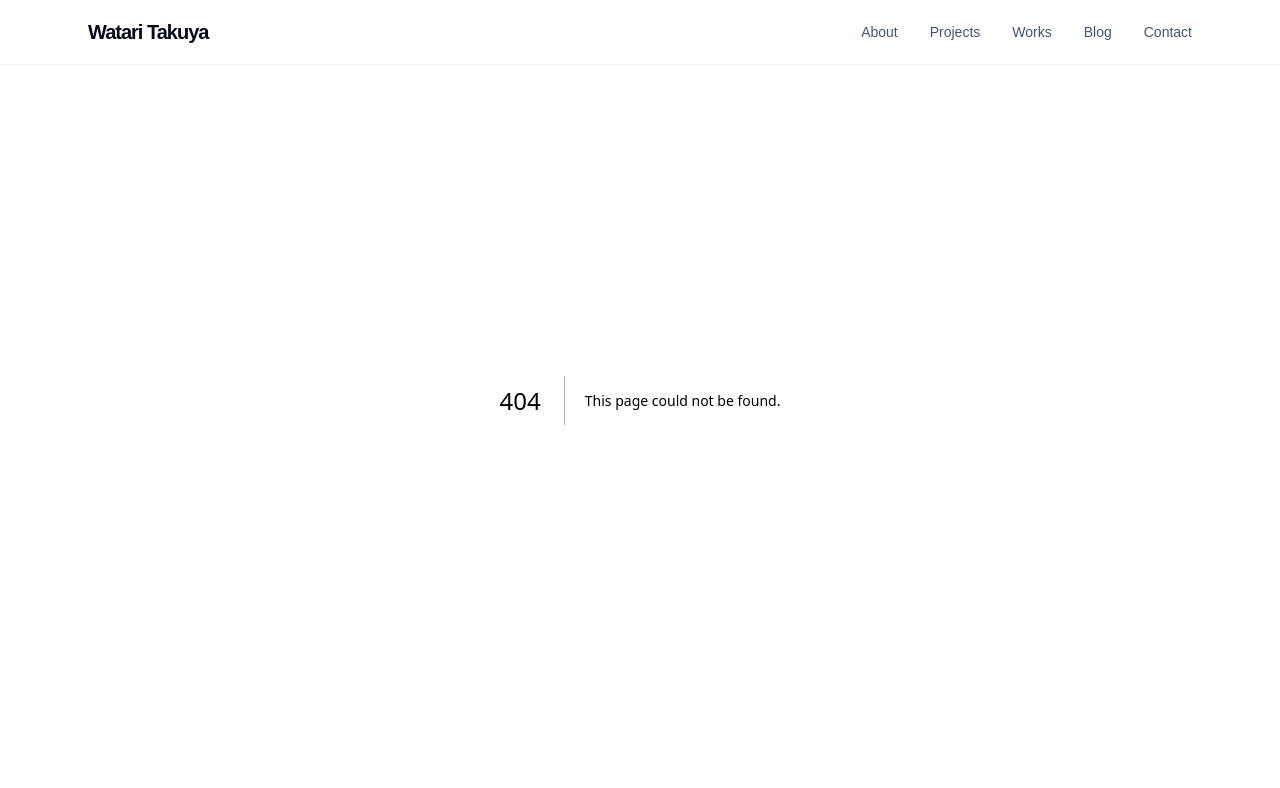
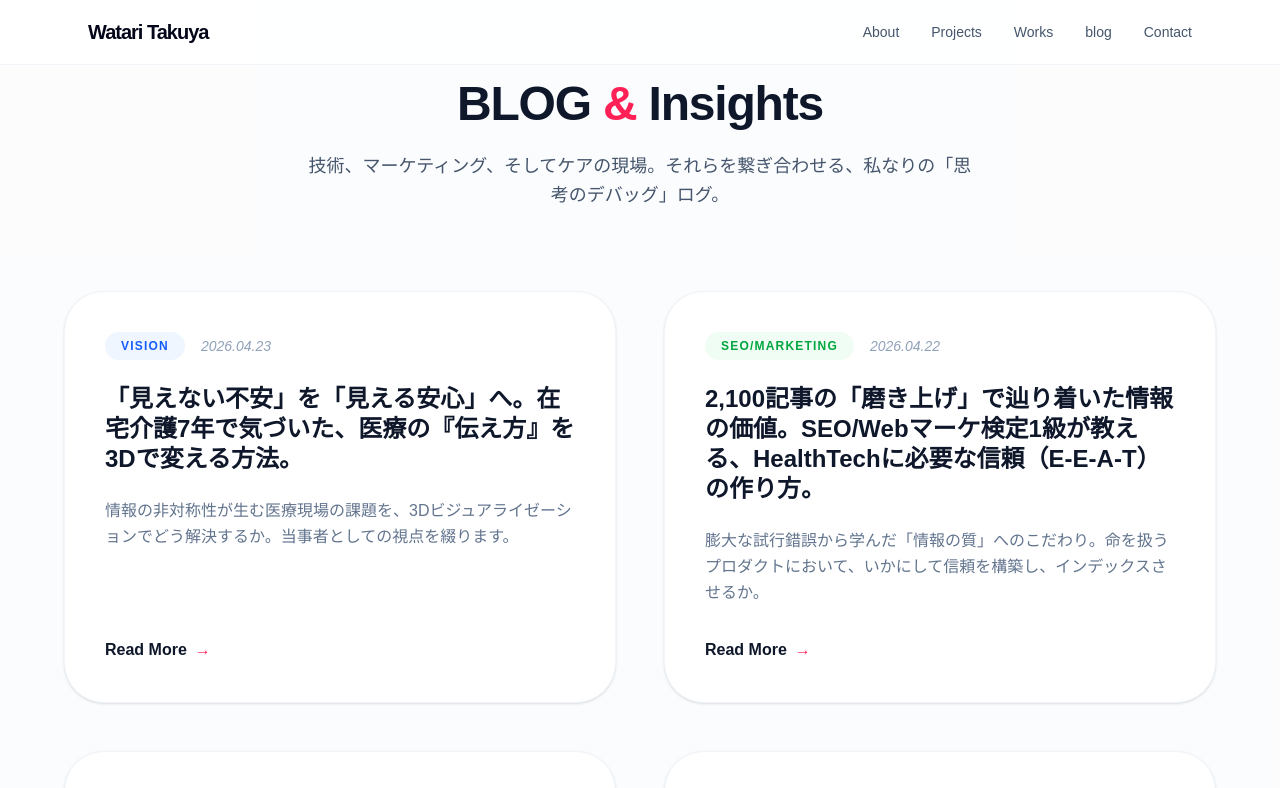
Before and after one commit to watataku-sketch/my-portfolio, a Next.js app: page /blog in a window 1280 px wide. Before the commit this address had no page. Shown: the top 788 px of the page. Built offline with nearby package versions, Linux system fonts and the light colour scheme.

Commit message:
ブログ一覧ページのUI実装と外部リンクの追加

```diff
--- /dev/null
+++ b/src/app/blog/page.tsx
@@ -0,0 +1,126 @@
+import React from 'react';
+import Link from 'next/link';
+
+// 確定した4記事のデータ
+const blogPosts = [
+  {
+    id: 1,
+    category: "Vision",
+    title: "「見えない不安」を「見える安心」へ。在宅介護7年で気づいた、医療の『伝え方』を3Dで変える方法。",
+    description: "情報の非対称性が生む医療現場の課題を、3Dビジュアライゼーションでどう解決するか。当事者としての視点を綴ります。",
+    date: "2026.04.23",
+    color: "bg-blue-50 text-blue-600",
+    slug: "medical-3d-visualization"
+  },
+  {
+    id: 2,
+    category: "SEO/Marketing",
+    title: "2,100記事の「磨き上げ」で辿り着いた情報の価値。SEO/Webマーケ検定1級が教える、HealthTechに必要な信頼（E-E-A-T）の作り方。",
+    description: "膨大な試行錯誤から学んだ「情報の質」へのこだわり。命を扱うプロダクトにおいて、いかにして信頼を構築し、インデックスさせるか。",
+    date: "2026.04.22",
+    color: "bg-green-50 text-green-600",
+    slug: "seo-eeat-strategy"
+  },
+  {
+    id: 3,
+    category: "Art/Contribution",
+    title: "アートは、人を救うツールになれるか。展示実績が教えてくれた「役に立つ表現」の充実感と、医療・介護への展望。",
+    description: "UN:O選出やKITTE大阪での展示を経て。自己表現としてのコードを、誰かのための技術へと昇華させるパラダイムシフトの記録。",
+    date: "2026.04.21",
+    color: "bg-purple-50 text-purple-600",
+    slug: "art-as-hospitality"
+  },
+  {
+    id: 4,
+    category: "UX/Engineering",
+    title: "「癒やす手」を守るエンジニアリング。歯科医師の負担を最小化する、ホスピタリティ溢れるUX設計の「作法」。",
+    description: "現場の最前線で戦うプロフェッショナルの身体的負荷を、コードでどう軽減できるか。対話から生まれた新しいUXの形。",
+    date: "2026.04.20",
+    color: "bg-rose-50 text-rose-600",
+    slug: "ux-for-dental-care"
+  }
+];
+
+export default function BlogPage() {
+  return (
+    <main className="min-h-screen bg-slate-50/50 py-20 px-6">
+      <div className="max-w-6xl mx-auto">
+
+        {/* ヘッダーセクション */}
+        <div className="mb-20 text-center">
+          <h1 className="text-4xl md:text-5xl font-black text-slate-900 mb-6 tracking-tight">
+            BLOG <span className="text-rose-500">&</span> Insights
+          </h1>
+          <p className="text-lg text-slate-600 max-w-2xl mx-auto leading-relaxed">
+            技術、マーケティング、そしてケアの現場。それらを繋ぎ合わせる、私なりの「思考のデバッグ」ログ。
+          </p>
+        </div>
+
+        {/* 記事グリッド */}
+        <div className="grid grid-cols-1 md:grid-cols-2 gap-8 lg:gap-12">
+          {blogPosts.map((post) => (
+            <Link key={post.id} href={`/blog/${post.slug}`}>
+              <article className="group h-full bg-white p-8 md:p-10 rounded-[40px] border border-slate-100 shadow-sm hover:shadow-2xl hover:-translate-y-2 transition-all duration-500 flex flex-col">
+                <div className="flex items-center gap-4 mb-6">
+                  <span className={`px-4 py-1.5 rounded-full text-xs font-bold uppercase tracking-widest ${post.color}`}>
+                    {post.category}
+                  </span>
+                  <time className="text-sm text-slate-400 font-medium italic">{post.date}</time>
+                </div>
+
+                <h2 className="text-2xl font-bold text-slate-900 mb-6 leading-tight group-hover:text-rose-600 transition-colors">
+                  {post.title}
+                </h2>
+
+                <p className="text-slate-500 leading-relaxed mb-8 flex-grow">
+                  {post.description}
+                </p>
+
+                <div className="flex items-center text-slate-900 font-bold group-hover:gap-2 transition-all">
+                  Read More <span className="text-rose-500 ml-2">→</span>
+                </div>
+              </article>
+            </Link>
+          ))}
+        </div>
+
+        {/* ---------------------------------------------------------
+            ★ ここに「既存の技術ブログへの誘導」Codeを挿入します ★
+        --------------------------------------------------------- */}
+        <div className="mt-24 pt-16 border-t border-slate-100 text-center">
+          <p className="text-slate-500 mb-6 font-medium max-w-2xl mx-auto leading-relaxed">
+            技術ブログ『Creative Coding Road』では、<br />
+            Processingを軸としたコードの実装解説やツールの活用術を更新。<br />
+            2,100記事の執筆経験から得た知見を、技術の「深化」のプロセスとして全公開しています。
+          </p>
+          <a
+            href="https://watataku-artist-katsuyaku.com"
+            target="_blank"
+            rel="noopener noreferrer"
+            className="inline-flex items-center gap-3 px-8 py-4 bg-slate-900 text-white rounded-full font-bold hover:bg-rose-600 transition-all shadow-lg hover:shadow-rose-100 hover:-translate-y-1"
+          >
+            <span>クリエイティブコーディングロードを見る</span>
+            <span className="text-xl">↗</span>
+          </a>
+
+          <div className="mt-8 flex justify-center gap-8 text-sm">
+            <div className="flex flex-col">
+              <span className="text-slate-900 font-bold text-lg">750+</span>
+              <span className="text-slate-400">Daily Articles</span>
+            </div>
+            <div className="flex flex-col border-x border-slate-100 px-8">
+              <span className="text-slate-900 font-bold text-lg">81%</span>
+              <span className="text-slate-400">Index Rate</span>
+            </div>
+            <div className="flex flex-col">
+              <span className="text-slate-900 font-bold text-lg">2,100+</span>
+              <span className="text-slate-400">Total Lifetime Posts</span>
+            </div>
+          </div>
+        </div>
+        {/* --------------------------------------------------------- */}
+
+      </div>
+    </main>
+  );
+}
--- a/src/app/page.tsx
+++ b/src/app/page.tsx
@@ -23,7 +23,7 @@ export default function Home() {
             <a href="/about" className="hover:text-blue-600 transition-colors">About</a>
             <a href="/projects/hare-pont" className="hover:text-blue-600 transition-colors">Projects</a>
             <a href="/works" className="hover:text-blue-600 transition-colors">Works</a>
-            <a href="#Blog" className="hover:text-blue-600 transition-colors">Blog</a>
+            <a href="/blog" className="hover:text-blue-600 transition-colors">Blog</a>
             <a href="/contact" className="hover:text-blue-600 transition-colors">Contact</a>
           </div>
 
@@ -47,7 +47,7 @@ export default function Home() {
             <a href="/about" onClick={() => setIsOpen(false)} className="text-lg font-medium text-slate-600">About</a>
             <a href="/projects/hare-pont" onClick={() => setIsOpen(false)} className="text-lg font-medium text-slate-600">Projects</a>
             <a href="/works" onClick={() => setIsOpen(false)} className="text-lg font-medium text-slate-600">Works</a>
-            <a href="#Blog" onClick={() => setIsOpen(false)} className="text-lg font-medium text-slate-600">Blog</a>
+            <a href="/blog" onClick={() => setIsOpen(false)} className="text-lg font-medium text-slate-600">Blog</a>
             <a href="/contact" onClick={() => setIsOpen(false)} className="text-lg font-medium text-slate-600">Contact</a>
           </div>
         )}
--- a/src/components/Navbar.tsx
+++ b/src/components/Navbar.tsx
@@ -10,7 +10,7 @@ export default function Navbar() {
     { name: 'About', href: '/about' },
     { name: 'Projects', href: '/projects/hare-pont' },
     { name: 'Works', href: '/works' },
-    { name: 'Blog', href: '/blog' },
+    { name: 'blog', href: '/blog' },
     { name: 'Contact', href: '/contact' },
   ];
 
```
